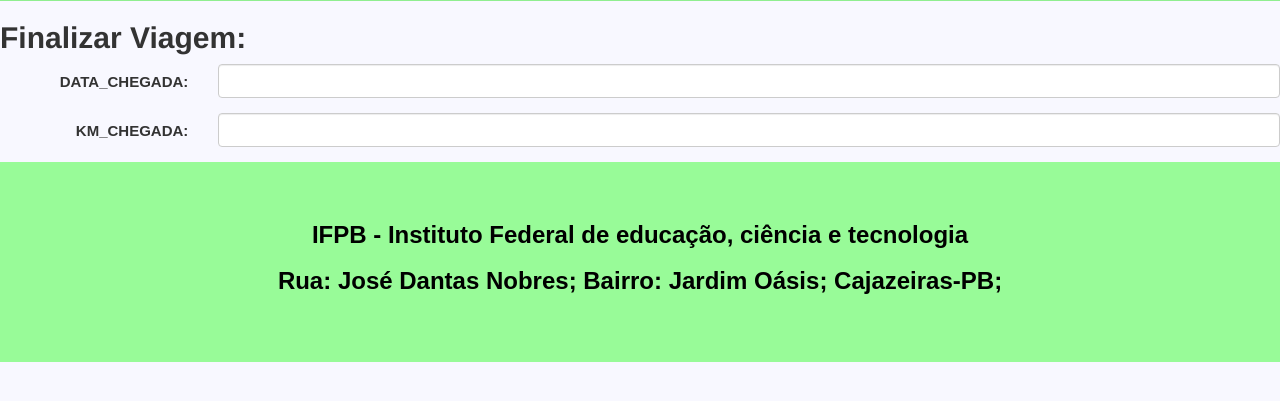
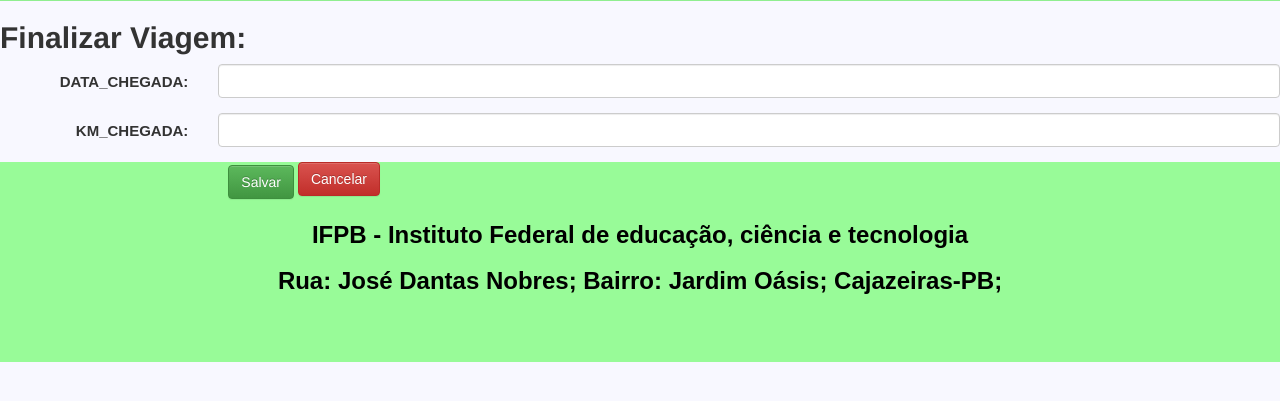
Before and after one commit to fernandasj/flask_travels, a Flask app: template app/templates/viagem/finalizar_viagem.html in a window 1280 px wide. Shown: the part 239-640 px from the top of the page. Run offline with Flask 2, Linux system fonts and the light colour scheme; the template is opened without the code that fills it: most values are stand-ins (such as "Sample title", 1, 10 or a date in 2020); some libraries are stand-ins or nearby versions.

Commit message:
working in /finalizar_viagem

```diff
--- a/app/templates/viagem/finalizar_viagem.html
+++ b/app/templates/viagem/finalizar_viagem.html
@@ -3,7 +3,7 @@
 
 <h2><strong>Finalizar Viagem:</strong></h2>
 
-<form class="form-horizontal" action="/finalizar_viagem/" method="post" name="finalizar_viagem">
+<form class="form-horizontal" action="/finalizar_viagem/{{ viagem.id_viagem }}" method="post" name="finalizar_viagem">
   <div class="form-group">
     <label for="DATA_CHEGADA" class="col-sm-2 control-label">DATA_CHEGADA:
     </label>
@@ -19,4 +19,10 @@
       <input type="text" class="form-control" id="KM_CHEGADA" name="KM_CHEGADA">
     </div>
   </div>
+  <div class="col-sm-offset-2 col-sm-10">
+      <button type="submit" class="btn btn-success">Salvar</button>
+      <a href="http://127.0.0.1:5000/viagem"><span class="btn btn-danger"> Cancelar </span></a>
+    </div>
+  </div>
+</form>
 {% endblock %}
--- a/app/templates/viagem/update_viagem.html
+++ b/app/templates/viagem/update_viagem.html
@@ -71,7 +71,7 @@
   </div>
    <div class="col-sm-offset-2 col-sm-10">
       <button type="submit" class="btn btn-success">Salvar</button>
-      <a href="http://127.0.0.1:5000/list_viagem"><span class="btn btn-danger"> Cancelar </span></a>
+      <a href="http://127.0.0.1:5000/viagem"><span class="btn btn-danger"> Cancelar </span></a>
     </div>
   </div>
 </form>
```
